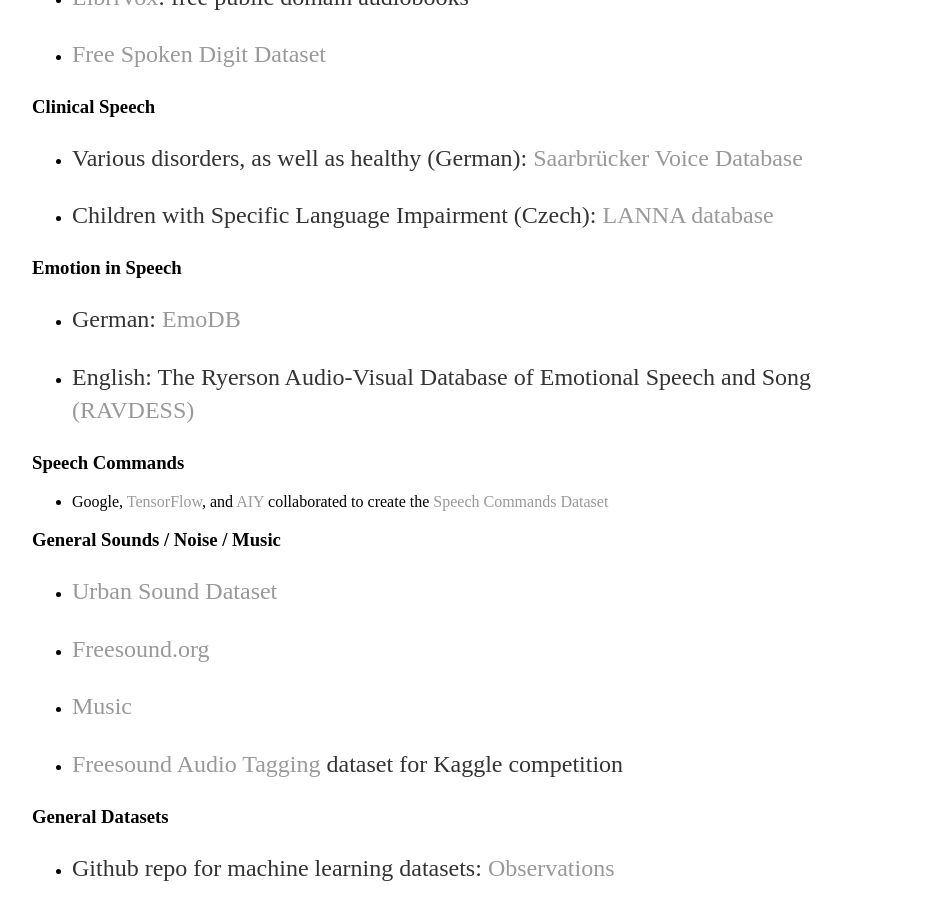
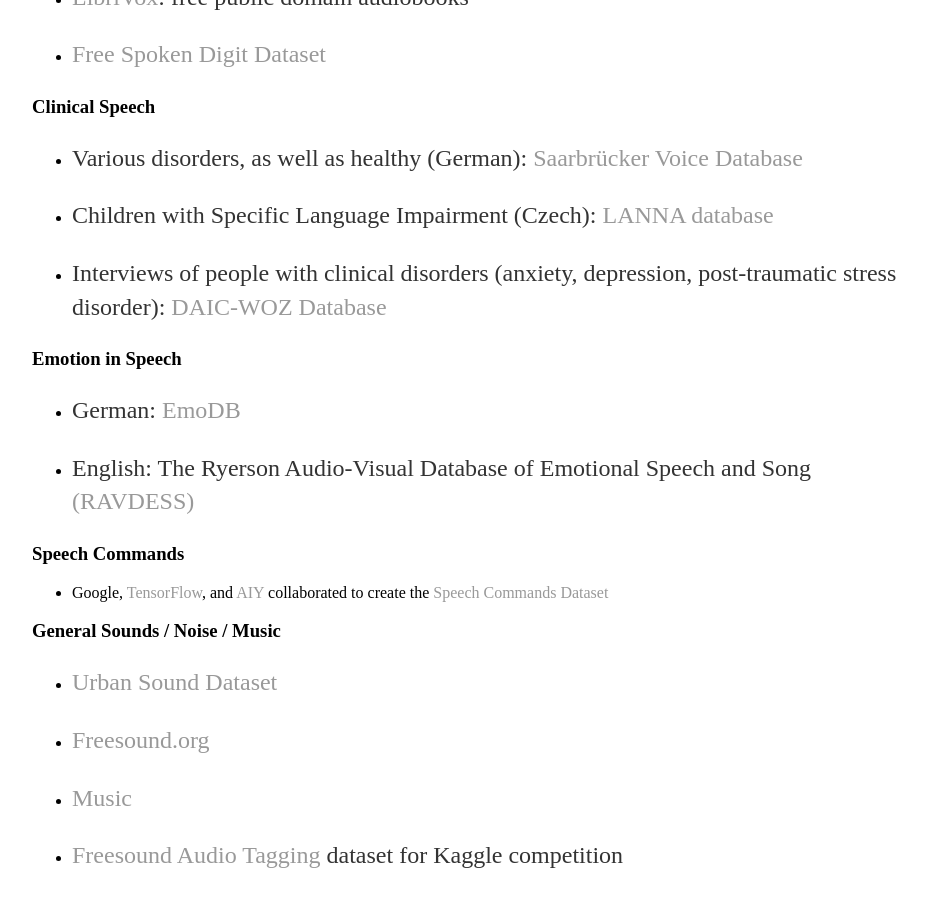
Before and after one commit to a-n-rose/a-n-rose.github.io, a Jekyll site: the page built from _posts/2019-01-06-resources-publicly-available-speech-databases.md, in a window 1280 px wide and 900 px high, scrolled down 1134 px. Shown: the whole window, without its empty margins (160-1087 px from the left). Built offline with Jekyll 4.4.1, drawn with Linux system fonts in a browser that asks for light colours.

Commit message:
added link to clinical speech data

```diff
--- a/_posts/2019-01-06-resources-publicly-available-speech-databases.md
+++ b/_posts/2019-01-06-resources-publicly-available-speech-databases.md
@@ -35,6 +35,8 @@
 * Various disorders, as well as healthy (German): <a href="http://www.stimmdatenbank.coli.uni-saarland.de/index.php4#target">Saarbrücker Voice Database</a>
 
 * Children with Specific Language Impairment (Czech): <a href="https://figshare.com/articles/New_draft_item/2360626">LANNA database</a>
+
+* Interviews of people with clinical disorders (anxiety, depression, post-traumatic stress disorder): <a href="http://dcapswoz.ict.usc.edu/">DAIC-WOZ Database</a>
 
 ### Emotion in Speech
 
```
